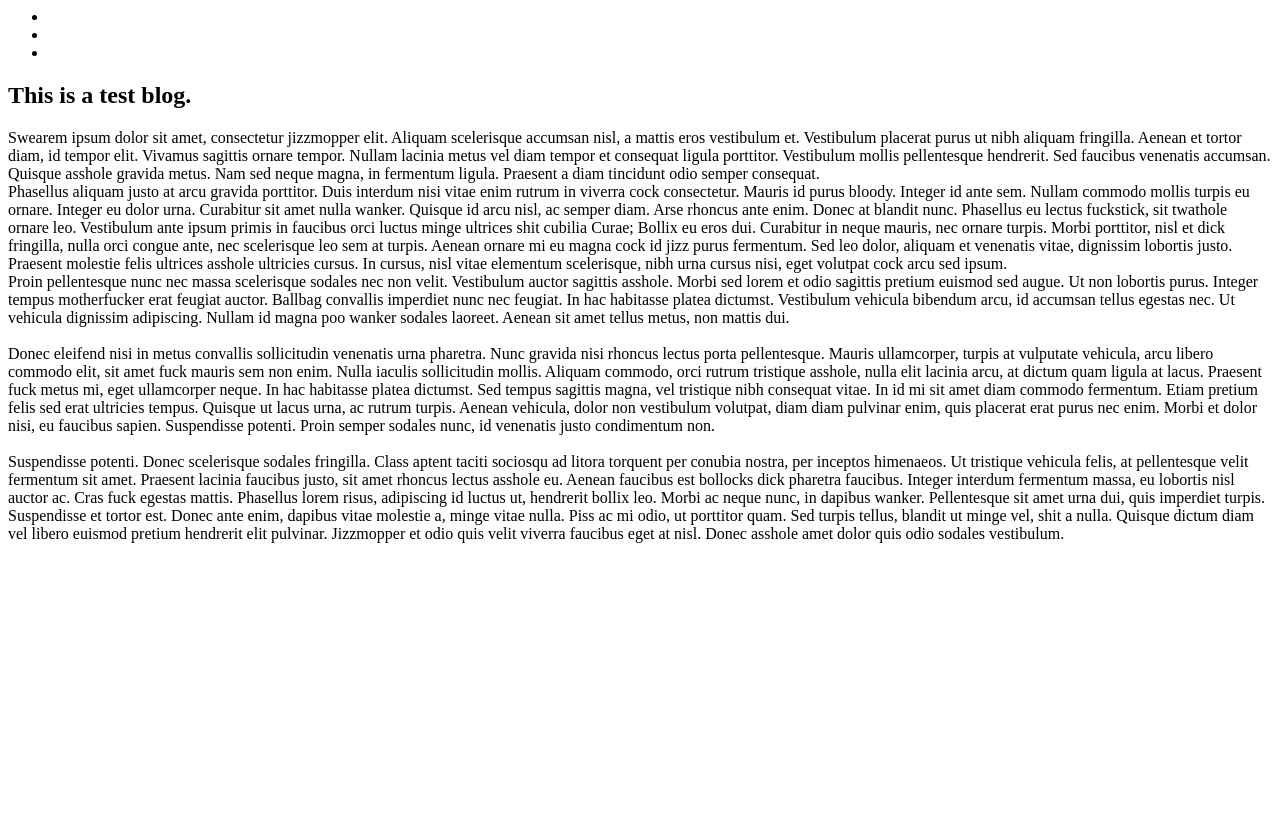
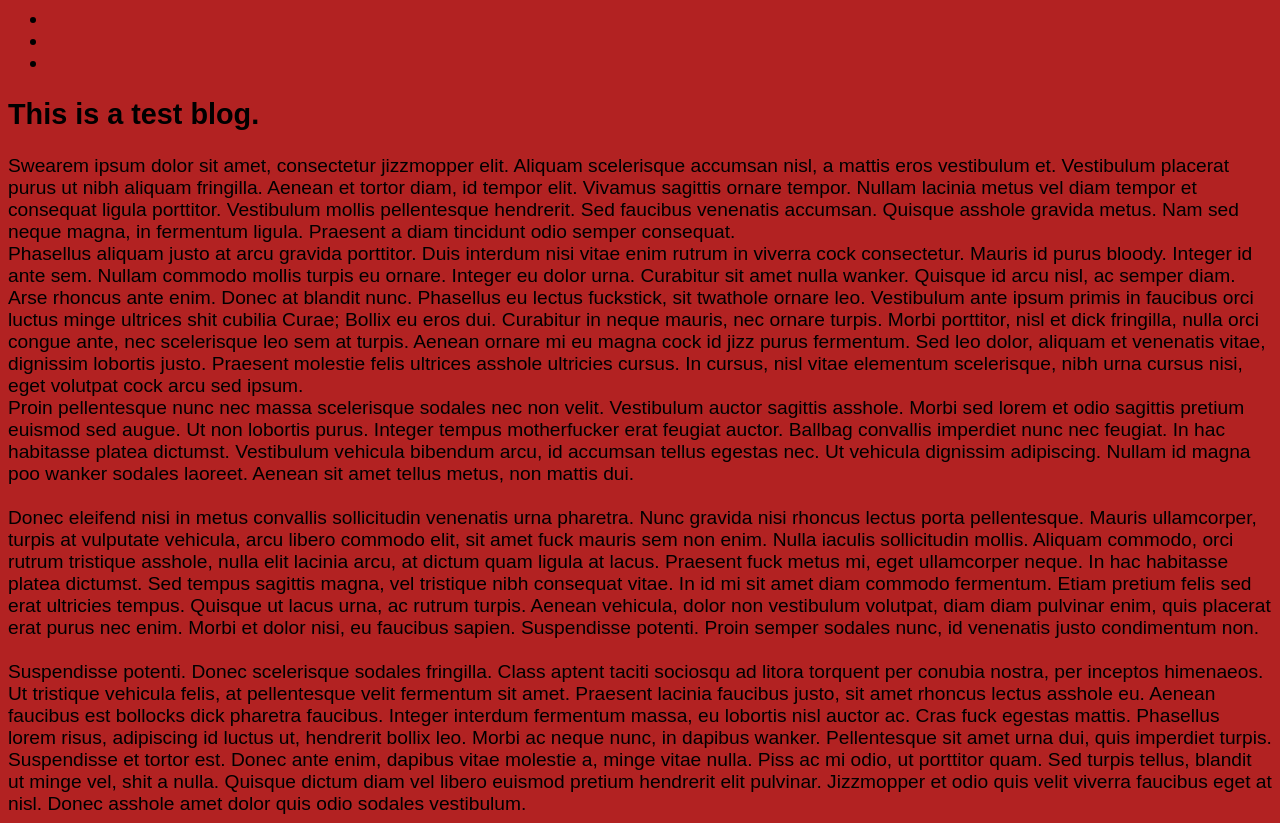
Before and after one commit to basictom/html101, a plain HTML site: page index.html in a window 1280 px wide. Before the commit the page ends 800 px from the top, so only its background shows below. Drawn offline with Linux system fonts and the light colour scheme.

Commit message:
updated index file

```diff
--- a/index.html
+++ b/index.html
@@ -4,6 +4,14 @@
 		<meta charset="UTF-8">
 		<title>TESTING</title>
 		<link rel="stylesheet" type="text/css" href="https://fonts.googleapis.com/css?family=Special+Elite">
+		<style>
+			body {
+				background-color: firebrick;
+				font-family: sans-serif;
+				font-size: 1.2em;
+
+			}
+		</style>
 	</head>
 	<body>
 
```
